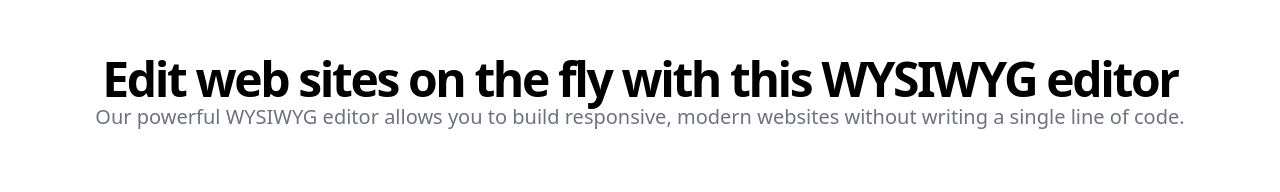
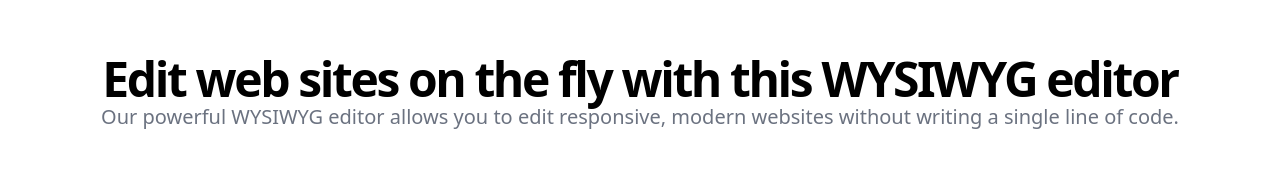
Before and after one commit to IgnatMaldive/wysiwyg-editor, a plain HTML site: page index.html in a window 1280 px wide. Shown: the part 165-357 px from the top of the page. Drawn offline with nearby package versions, Linux system fonts and the light colour scheme.

Commit message:
Update index.html

```diff
--- a/index.html
+++ b/index.html
@@ -122,7 +122,7 @@
                     Edit web sites on the fly with this WYSIWYG editor
                 </h1>
                 <p class="mx-auto max-w-[700px] text-gray-500 md:text-xl dark:text-gray-400">
-                    Our powerful WYSIWYG editor allows you to build responsive, modern websites without writing a
+                    Our powerful WYSIWYG editor allows you to edit responsive, modern websites without writing a
                     single line of code.
                 </p>
             </div>
```
